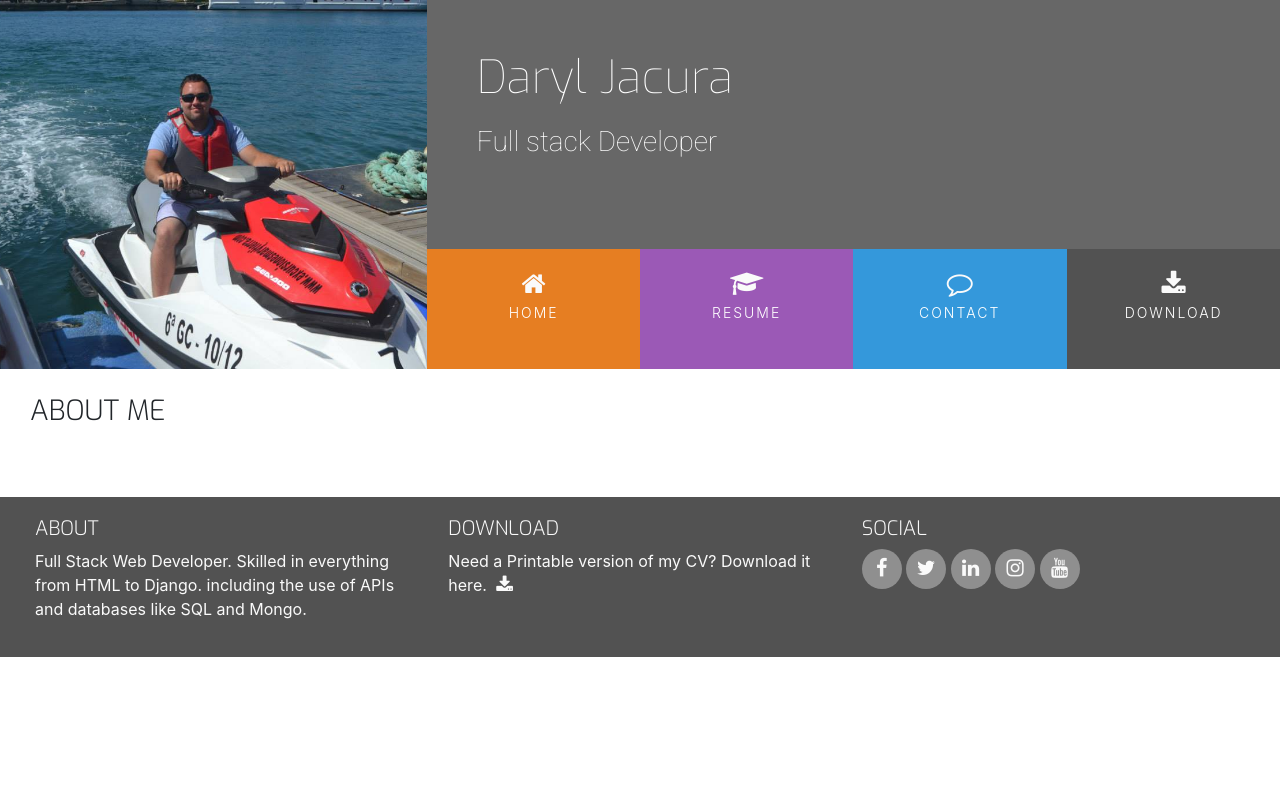
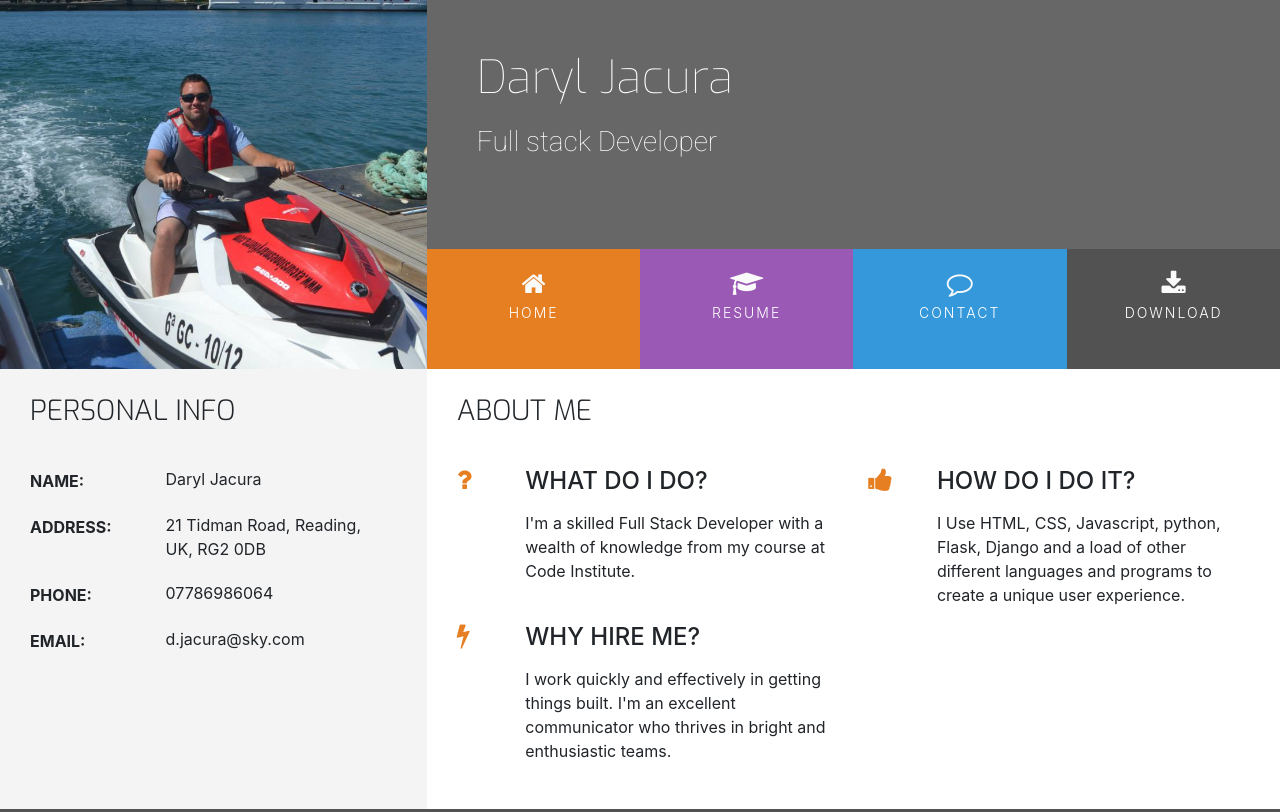
Before and after one commit to djacura/my-resume, a plain HTML site: page index.html in a window 1280 px wide. Shown: the top 812 px of the page. Drawn offline with nearby package versions, Linux system fonts and the light colour scheme.

Commit message:
Added personal info to index.html page

```diff
--- a/assets/css/style.css
+++ b/assets/css/style.css
@@ -8,6 +8,10 @@
 
 .bg-color-three-reasons {
     background-color: #fff;
+}
+
+.bg-color-personal-info {
+    background-color: #f4f4f4;
 }
 
 .ui-menu-color-home {
@@ -208,3 +212,49 @@ footer {
 #footer-details {
     padding: 20px;
 }
+
+/* -- three reasons -- */
+
+.three-reasons-icon {
+    font-size: 26px;
+    color: #e67e22;
+}
+
+.three-reasons-heading {
+    margin-bottom: 15px;
+}
+
+/* -- personal info -- */
+
+.personal-info-item {
+    margin-bottom: 20px;
+    display: block;
+    clear: both;
+}
+
+.personal-info-item .key,
+.personal-info-item .value {
+    padding-right: 8px;
+    display: inline-block;
+}
+
+.personal-info-item .key p,
+.personal-info-item .value p {
+    margin: 0;
+}
+
+.personal-info-item .key {
+    width: 30%;
+    margin-right: 21px;
+    padding-top: 2px;
+    vertical-align: top;
+}
+
+.personal-info-item .key p {
+    font-weight: 700;
+}
+
+.personal-info-item .value {
+    position: relative;
+    width: 60%;
+}
--- a/index.html
+++ b/index.html
@@ -46,11 +46,112 @@
         </div>
     </header>
     <section class="container-fluid">
-        <div class="row row-table">
+        <div class="row">
+            <div class="col-md-4 bg-color-personal-info section-column">
+                <div class="row">
+                    <div class="col-12">
+                        <h3 class="section-heading uppercase">
+                            Personal Info
+                        </h3>
+                    </div>
+                </div>
+                <div class="personal-info-item">
+                    <div class="key">
+                        <p class="uppercase">
+                            Name:
+                        </p>
+                    </div>
+                    <div class="value">
+                        <p>
+                            Daryl Jacura
+                        </p>
+                    </div>
+                </div>
+                <div class="personal-info-item">
+                    <div class="key">
+                        <p class="uppercase">
+                            Address:
+                        </p>
+                    </div>
+                    <div class="value">
+                        <p>
+                            21 Tidman Road, Reading, UK, RG2 0DB
+                        </p>
+                    </div>
+                </div>
+                <div class="personal-info-item">
+                    <div class="key">
+                        <p class="uppercase">
+                            Phone:
+                        </p>
+                    </div>
+                    <div class="value">
+                        <p>
+                            07786986064
+                        </p>
+                    </div>
+                </div>
+                <div class="personal-info-item">
+                    <div class="key">
+                        <p class="uppercase">
+                            Email:
+                        </p>
+                    </div>
+                    <div class="value">
+                        <p>
+                            d.jacura@sky.com
+                        </p>
+                    </div>
+                </div>
+            </div>
             <div class="col-md-8 bg-color-three-reasons section-column">
                 <div class="row">
                     <div class="col">
                         <h3 class="section-heading uppercase">About Me</h3>
+                    </div>
+                </div>
+                <div class="row">
+                    <div class="col-10 offset-1 offset-sm-0 col-sm-4 col-md-6">
+                        <div class="row">
+                            <div class="col-2">
+                                <i class="three-reasons-icon fa fa-question" aria-hidden="true"></i>
+                            </div>
+                            <div class="col-10">
+                                <h4 class="three-reasons-heading uppercase">What do I do?</h4>
+                                <p>
+                                    I'm a skilled Full Stack Developer with a wealth of
+                                    knowledge from my course at Code Institute.
+                                </p>
+                            </div>
+                        </div>
+                    </div>
+                    <div class="col-10 offset-1 offset-sm-0 col-sm-4 col-md-6">
+                        <div class="row">
+                            <div class="col-2">
+                                <i class="three-reasons-icon fa fa-thumbs-up" aria-hidden="true"></i>
+                            </div>
+                            <div class="col-10">
+                                <h4 class="three-reasons-heading uppercase">How do I do it?</h4>
+                                <p>
+                                    I Use HTML, CSS, Javascript, python, Flask, Django and a load of other
+                                    different languages and programs to create a unique user experience.
+                                </p>
+                            </div>
+                        </div>
+                    </div>
+                    <div class="col-10 offset-1 offset-sm-0 col-sm-4 col-md-6">
+                        <div class="row">
+                            <div class="col-2">
+                                <i class="three-reasons-icon fa fa-bolt" aria-hidden="true"></i>
+                            </div>
+                            <div class="col-10">
+                                <h4 class="three-reasons-heading uppercase">Why hire me?</h4>
+                                <p>
+                                    I work quickly and effectively in getting things built. I'm an excellent
+                                    communicator who thrives in bright and enthusiastic teams.
+                                </p>
+                            </div>
+                        </div>
                     </div>
                 </div>
             </div>
```
